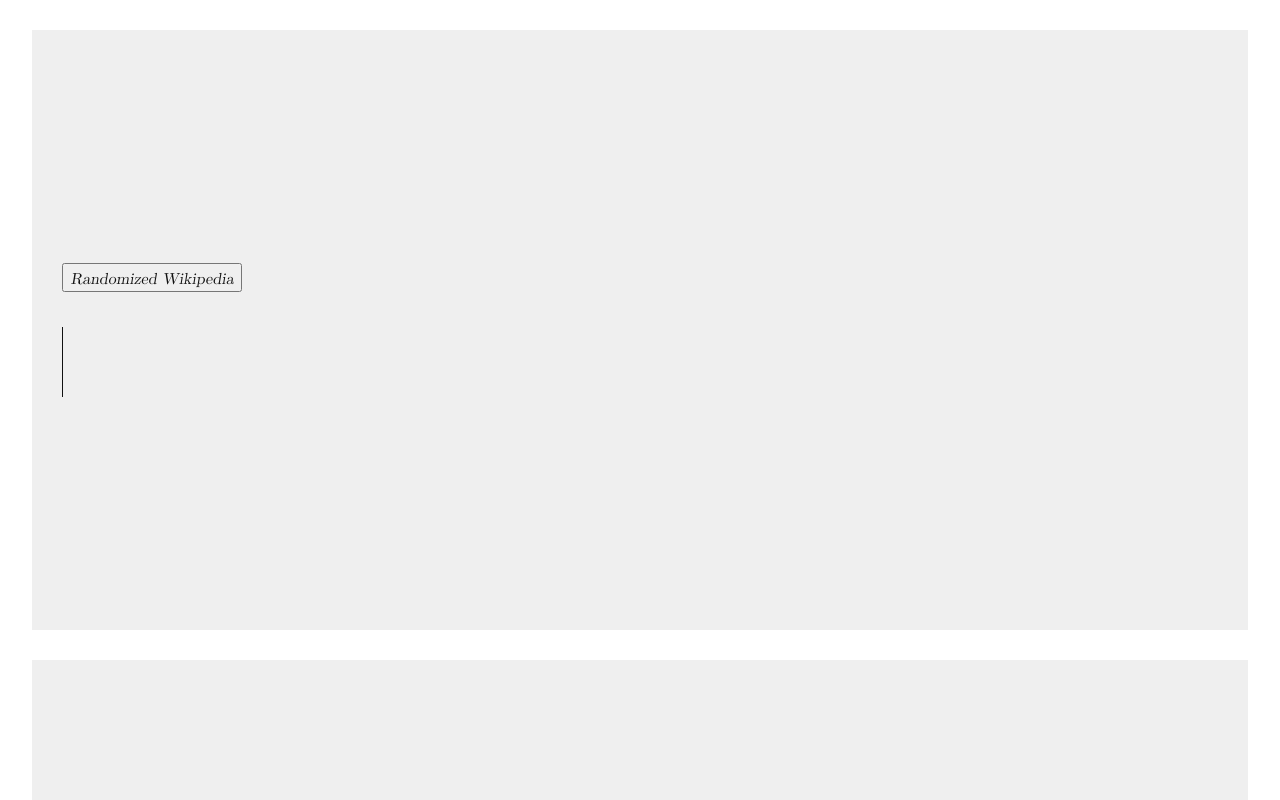
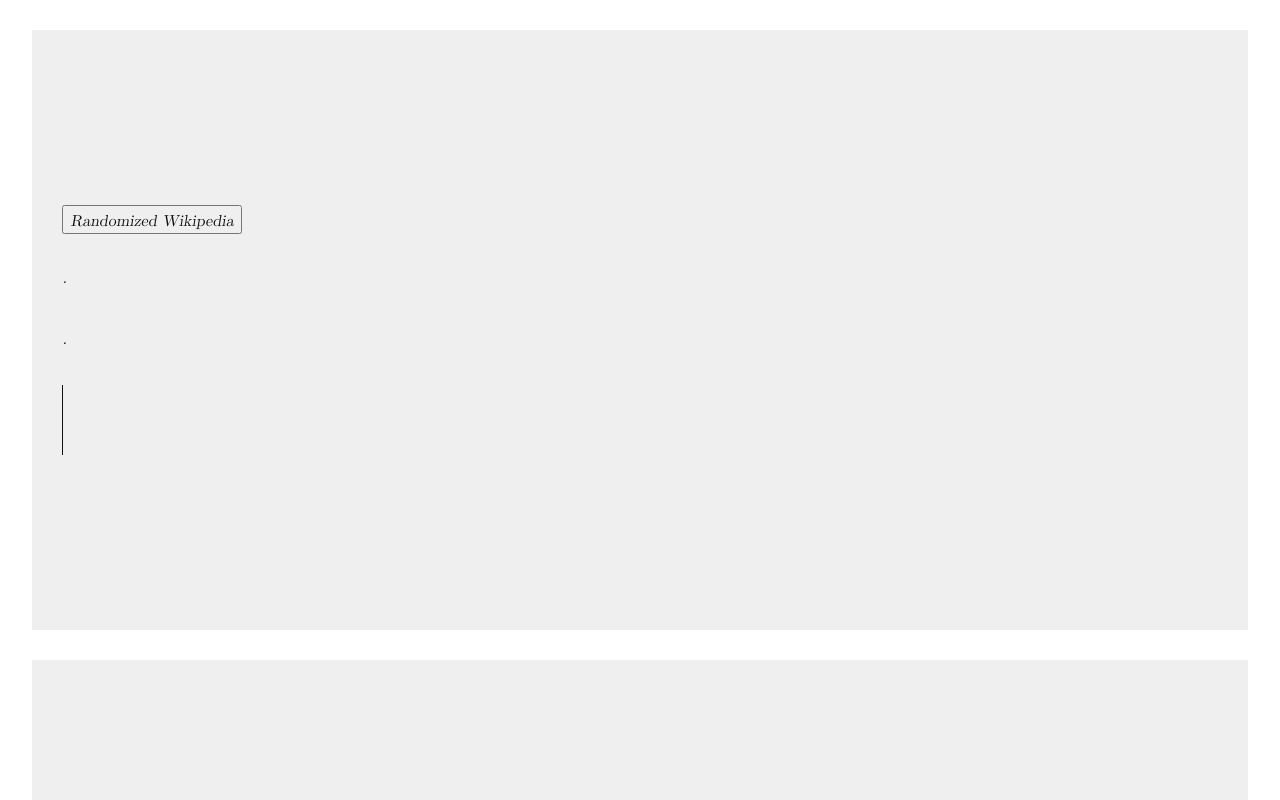
Before and after one commit to vyvtt/uda-capstone-cloud-devops, a plain HTML site: page src/index.html in a window 1280 px wide. Shown: the top 800 px of the page. Drawn offline with nearby package versions, Linux system fonts and the light colour scheme; files that its build step writes are made by us from their sources; files whose address does not match are found by name.

Commit message:
fix lint

```diff
--- a/src/index.html
+++ b/src/index.html
@@ -24,11 +24,11 @@
           </div>
           <div class="wiki-detail">
             <h1 id="wiki-title"></h1>
-            <span class="line"></span>
+            <span class="line">.</span>
             <h2 id="wiki-description"></h2>
             <p id="wiki-content"></p>
             <p id="wiki-link"></p>
-            <span class="line"></span>
+            <span class="line">.</span>
             <h2 id="wiki-related-h2"></h2>
             <p id="wiki-related"></p>
           </div>
```
Also changed, not shown: screenshots/7-fail-lint-step.png (added).
